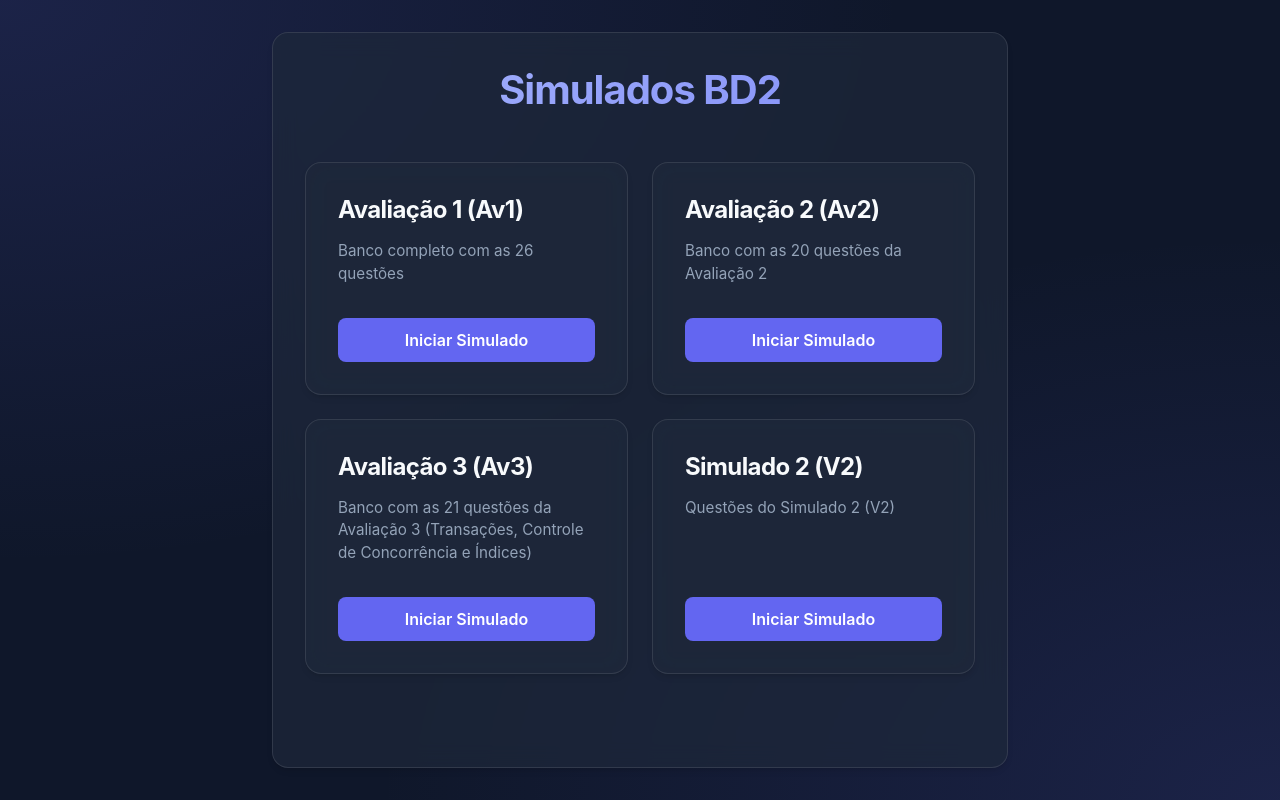
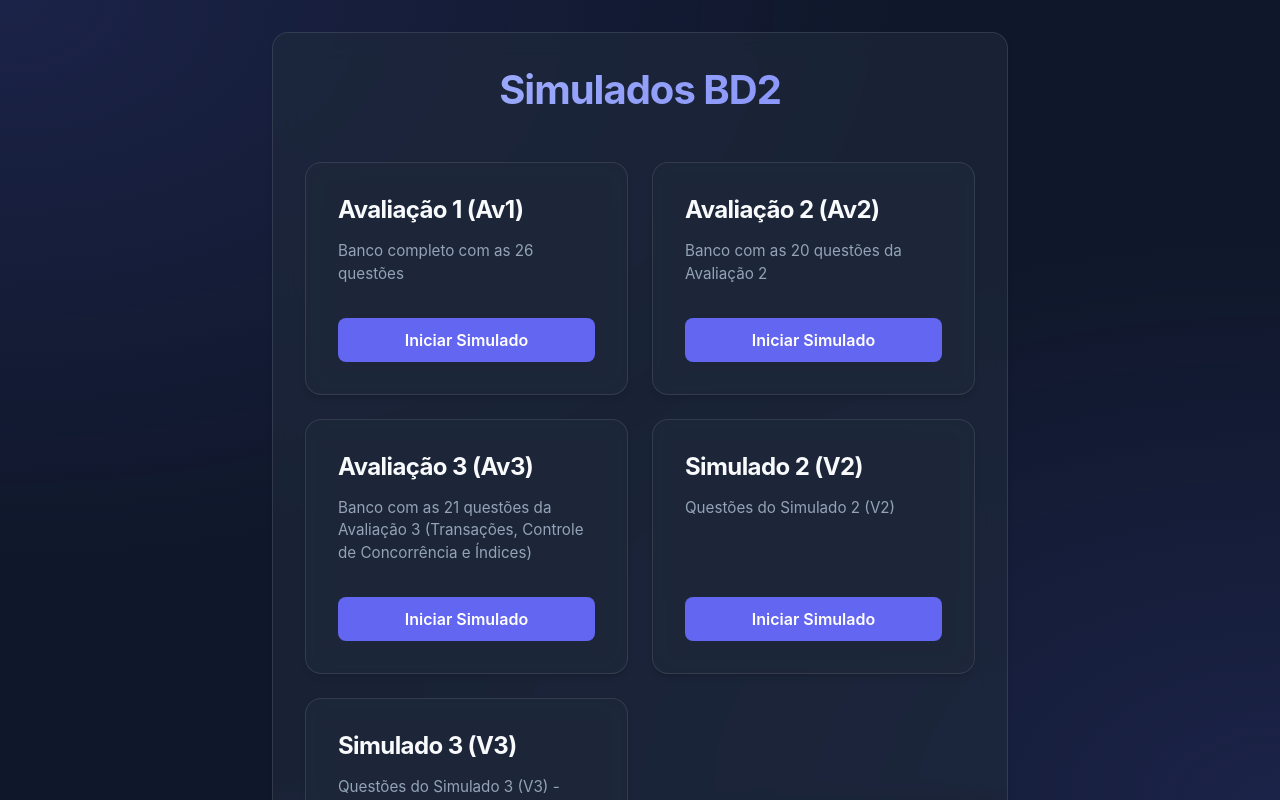
Before and after one commit to Gotc2607/Simulado-BD2, a React (Vite) app: page / in a window 1280 px wide. Shown: the top 800 px of the page. Built offline with nearby package versions, Linux system fonts and the light colour scheme.

Commit message:
feat: adicionando questões para o simulado 3

```diff
--- a/src/data/exams.js
+++ b/src/data/exams.js
@@ -647,5 +647,68 @@ export const exams = [
         correctAnswer: [3]
       }
     ]
+  },
+  {
+    id: "v3",
+    title: "Simulado 3 (V3)",
+    description: "Questões do Simulado 3 (V3) - Otimização em Consultas SQL",
+    questions: [
+      {
+        id: 1,
+        text: "[Otimização em Consultas SQL] O objetivo da Otimização de Consultas SQL é aumentar a eficiência e a eficácia dos processos, garantindo que as operações no banco de dados relacional sejam eficazes e processadas no tempo adequado aos recursos disponíveis no computador servidor do banco de dados (SGBD).",
+        options: ["Verdadeiro", "Falso"],
+        correctAnswer: 0
+      },
+      {
+        id: 2,
+        text: "[Otimização em Consultas SQL] As consultas SQL (SELECT) mais simples, SEM as cláusulas WHERE, GROUP BY, JOINs e ORDER BY são mais rápidas porque NÃO precisam usar memória para recuperar os dados da tabela de origem antes de apresentar os resultados recuperados para o usuário visualizá-los.",
+        options: ["Verdadeiro", "Falso"],
+        correctAnswer: 1
+      },
+      {
+        id: 3,
+        text: "[Otimização em Consultas SQL] Aprecie as instruções SQL abaixo e selecione a opção mais correta sobre o desempenho de cada consulta, supondo que CADA tabela possua 100 mil tuplas?\n-- PRIMEIRA\nSELECT e.nome, p.dsProfissao\n  FROM EMPREGADO e, PROFISSAO p\n WHERE e.idProfissao = p.idProfissao\n    AND p.dsProfissao = 'Analista de Sistemas';\n-- SEGUNDA\nSELECT e.nome, p.dsProfissao\n  FROM EMPREGADO e, PROFISSAO p\n WHERE p.dsProfissao = 'Analista de Sistemas'\n    AND e.idProfissao = p.idProfissao;",
+        options: [
+          "As duas consultas do enunciado têm o mesmo desempenho na execução.",
+          "A primeira consulta tem melhor desempenho que a segunda consulta proposta no enunciado.",
+          "A segunda consulta tem melhor desempenho que a primeira do enunciado.",
+          "A comparação de desempenho não é coerente porque as duas consultas não são equivalentes."
+        ],
+        correctAnswer: 0
+      },
+      {
+        id: 4,
+        text: "[Otimização em Consultas SQL] Encontrar a consulta mais eficiente a ser executada é responsabilidade de qual componente do Sistema Gerenciador de Banco de Dados Relacional.",
+        options: [
+          "Otimizador",
+          "Avaliador",
+          "Analisador sintático e tradutor",
+          "Modelagem de dados"
+        ],
+        correctAnswer: 0
+      },
+      {
+        id: 5,
+        text: "[Otimização em Consultas SQL] Indique qual ou quais das afirmações NÃO correspondem a ação do processo de OTIMIZAÇÃO para realização de consultas nos Sistemas Gerenciadores Bancos de Dados Relacionais (SGBDR)?",
+        options: [
+          "Selecionar uma estratégia detalhada para o processamento da consulta.",
+          "Encontrar as expressões equivalentes a álgebra relacional desejada, onde principalmente diminua o acesso a disco.",
+          "Estimar os custos dos planos de avaliação para posterior utilização.",
+          "Compilar a instrução SQL."
+        ],
+        correctAnswer: [3]
+      },
+      {
+        id: 6,
+        text: "[Otimização em Consultas SQL] Selecione a opção ou opções que indicam qual a função do Otimizador em um Sistema Gerenciador de Banco de Dados no processamento de consultas?",
+        options: [
+          "Propor um plano de avaliação da consulta que gere o mesmo resultado da instrução fornecida pelo usuário.",
+          "Traduzir da linguagem de alto nível do BD para expressões que podem ser implementadas no nível físico do sistema de arquivo.",
+          "Encontrar uma maneira menos onerosa de gerar o resultado desejado de uma pesquisa solicitada pelo usuário.",
+          "Varrer arquivos de dados que estão ordenados procurando os dados que serão apresentados."
+        ],
+        correctAnswer: [0, 2]
+      }
+    ]
   }
 ];
```
